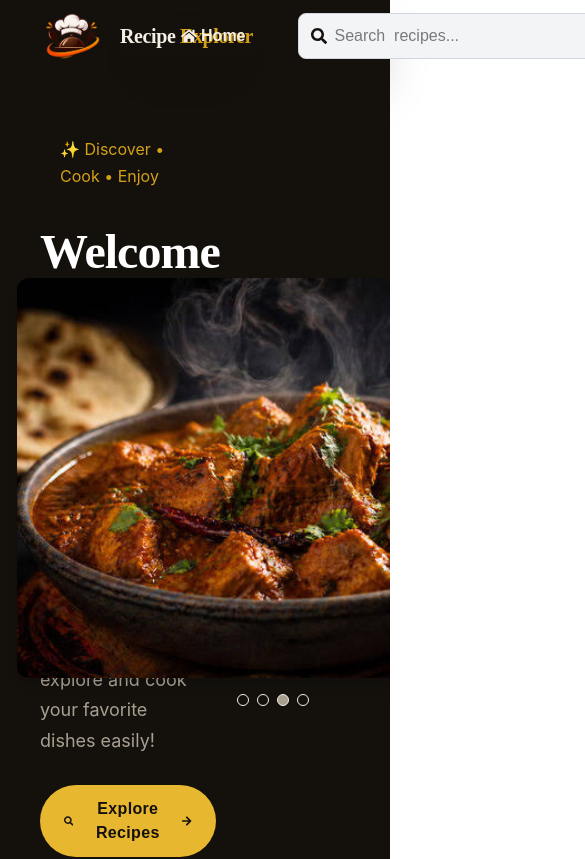
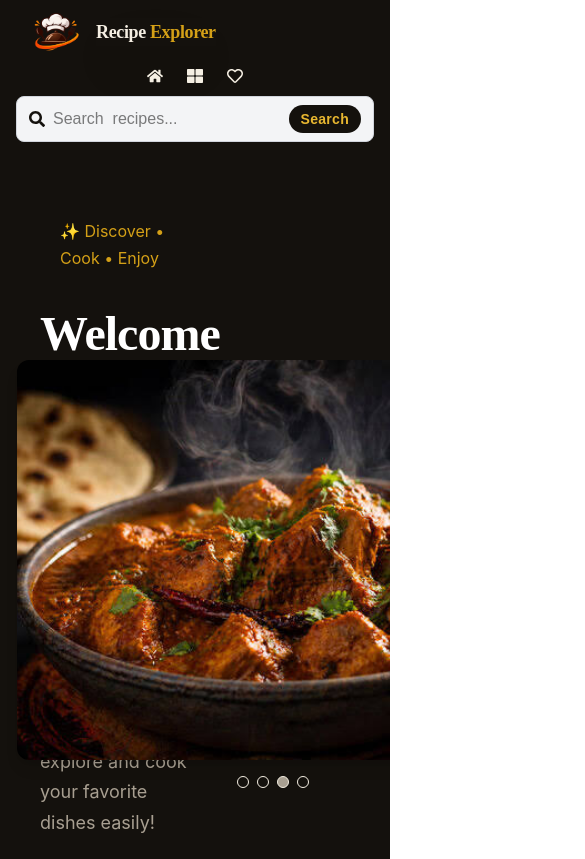
Before and after one commit to Havocsri/Food-Recipie-app, a React (Vite) app: page / in a window 390 px wide. Shown: the top 859 px of the page, 585 px wide, since content can reach past the window. Built offline with nearby package versions, Linux system fonts and the light colour scheme.

Commit message:
NavBar component for improved responsive layout

```diff
--- a/src/Components/NavBar.jsx
+++ b/src/Components/NavBar.jsx
@@ -1,11 +1,9 @@
-import { FaHome, FaRegHeart, FaThLarge, FaSearch, } from "react-icons/fa";
-import { Link } from "react-router-dom";
+import { FaHome, FaRegHeart, FaThLarge, FaSearch } from "react-icons/fa";
+import { Link, useNavigate } from "react-router-dom";
 import logo from "../assets/logo.png";
 import { useState } from "react";
-import { useNavigate } from "react-router-dom";
 
 const NavBar = () => {
-
   const [searchText, setSearchText] = useState("");
 
   const navigate = useNavigate();
@@ -13,36 +11,40 @@ const NavBar = () => {
   const handleSearch = () => {
     if (searchText.trim() !== "") {
       navigate(`/search/${searchText}`);
-
     }
   };
 
   return (
-    <nav className=" flex w-full max-w-8xl items-center justify-between bg-ink-900 px-6 py-3 shadow-2xl ">
+    <nav className="flex w-full max-w-8xl flex-wrap items-center justify-between gap-3 bg-ink-900 px-4 py-3 shadow-2xl sm:px-6">
 
       {/* Logo */}
-      <div className="flex items-center  cursor-pointer ">
-        <img src={logo} alt="Recipe Explorer Logo"
-          className="h-12 w-25 object-contain" />
+      <div className="flex shrink-0 items-center cursor-pointer">
+        <img
+          src={logo}
+          alt="Recipe Explorer Logo"
+          className="h-10 w-20 object-contain sm:h-12 sm:w-25"
+        />
 
-
-        <h1 className="whitespace-nowrap text-xl font-bold  mr-3  shadow-2xl  hover:shadow-gold-500 text-cream">
+        <h1 className="whitespace-nowrap text-lg font-bold mr-3 shadow-2xl hover:shadow-gold-500 text-cream sm:text-xl">
           Recipe <span className="text-gold-500">Explorer</span>
         </h1>
       </div>
 
       {/* Navigation */}
-      <div className="flex items-center gap-10">
+      <div className="flex items-center w-full flex-wrap justify-center gap-2 sm:gap-4 lg:w-auto lg:flex-nowrap lg:gap-6 xl:gap-10">
 
         {/* Home */}
-        <Link to="/" className="flex gap-1 items-center font-bold text-cream transition cursor-pointer hover:bg-gold-400 px-3 py-1 rounded-full hover:text-ink-900">
+        <Link
+          to="/"
+          className="flex gap-1 items-center  rounded-full px-2 py-1 font-bold text-cream transition cursor-pointer hover:bg-gold-400 hover:text-ink-900 sm:px-3"
+        >
           <FaHome />
-          <span>Home</span>
+          <span className="hidden sm:inline">Home</span>
         </Link>
 
         {/* Search Bar */}
-        <div className="flex items-center rounded-lg border border-gray-300 px-3 py-2 w-xl bg-gray-100 focus-within:shadow shadow-gray-300">
-          <FaSearch className="mr-2 text-ink-900" />
+        <div className="order-last flex w-full items-center rounded-lg border border-gray-300 bg-gray-100 px-3 py-2 sm:order-none sm:w-80 lg:w-96 xl:w-xl">
+          <FaSearch className="mr-2 shrink-0 text-ink-900" />
 
           <input
             type="text"
@@ -54,21 +56,33 @@ const NavBar = () => {
               }
             }}
             placeholder="Search  recipes..."
-            className="w-40 flex-1 outline-none " />
-          <button className="ml-2 flex justify-end rounded-full bg-ink-900 px-5 py-1 text-sm font-medium text-gold-400 transition hover:bg-ink-700" onClick={handleSearch}> Search
+            className="min-w-0 flex-1 outline-none"
+          />
+
+          <button
+            className="ml-2 shrink-0 rounded-full bg-ink-900 px-3 py-1 text-sm font-medium text-gold-400 transition hover:bg-ink-700 sm:px-5"
+            onClick={handleSearch}
+          >
+            Search
           </button>
         </div>
 
         {/* Categories */}
-        <Link to="/categories" className="flex gap-2 items-center font-bold text-cream transition cursor-pointer hover:bg-gold-400 px-3 py-1 rounded-full hover:text-ink-900 ">
+        <Link
+          to="/categories"
+          className="flex items-center gap-2 rounded-full px-2 py-1 font-bold text-cream transition cursor-pointer hover:bg-gold-400 hover:text-ink-900 sm:px-3"
+        >
           <FaThLarge />
-          <span >Categories</span>
+          <span className="hidden sm:inline">Categories</span>
         </Link>
 
         {/* Favorites */}
-        <Link to="/favorites" className="flex gap-1 items-center font-bold text-cream transition  cursor-pointer hover:bg-gold-400 px-3 py-1 rounded-full hover:text-ink-900">
-          < FaRegHeart />
-          <span>Favorites</span>
+        <Link
+          to="/favorites"
+          className="flex items-center gap-1 rounded-full px-2 py-1 font-bold text-cream transition cursor-pointer hover:bg-gold-400 hover:text-ink-900 sm:px-3"
+        >
+          <FaRegHeart />
+          <span className="hidden sm:inline">Favorites</span>
         </Link>
 
       </div>
```
